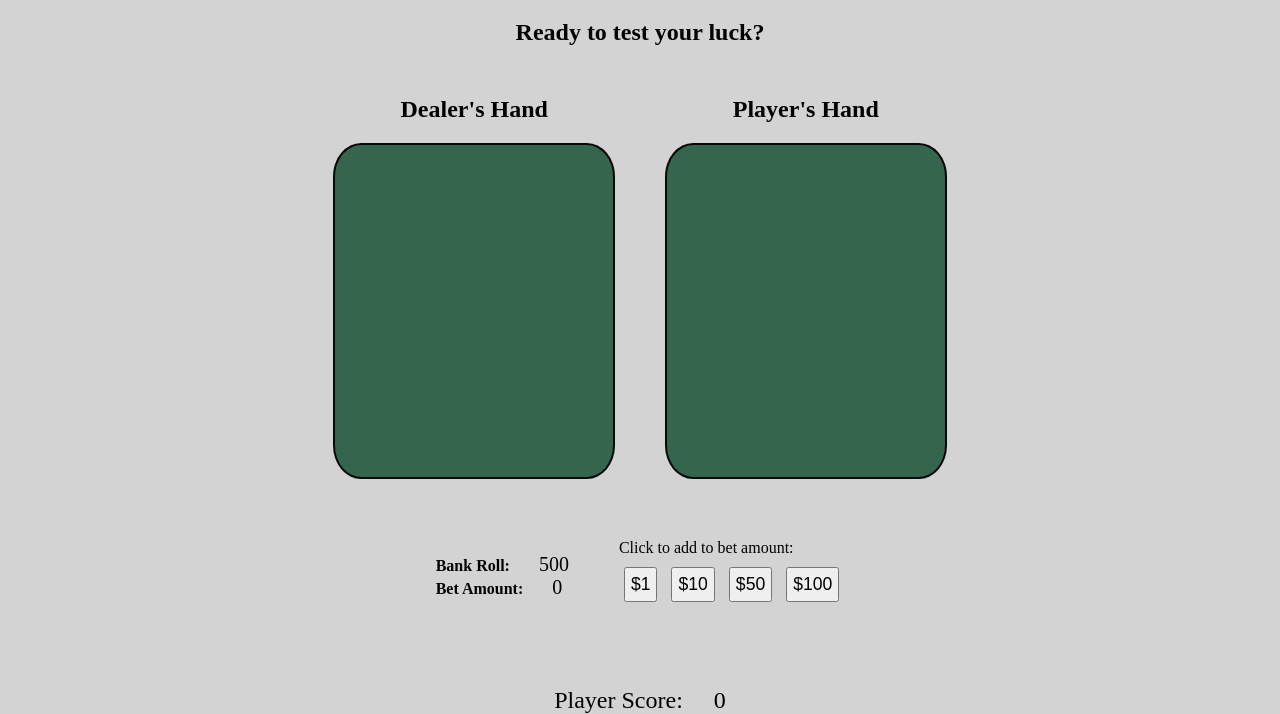
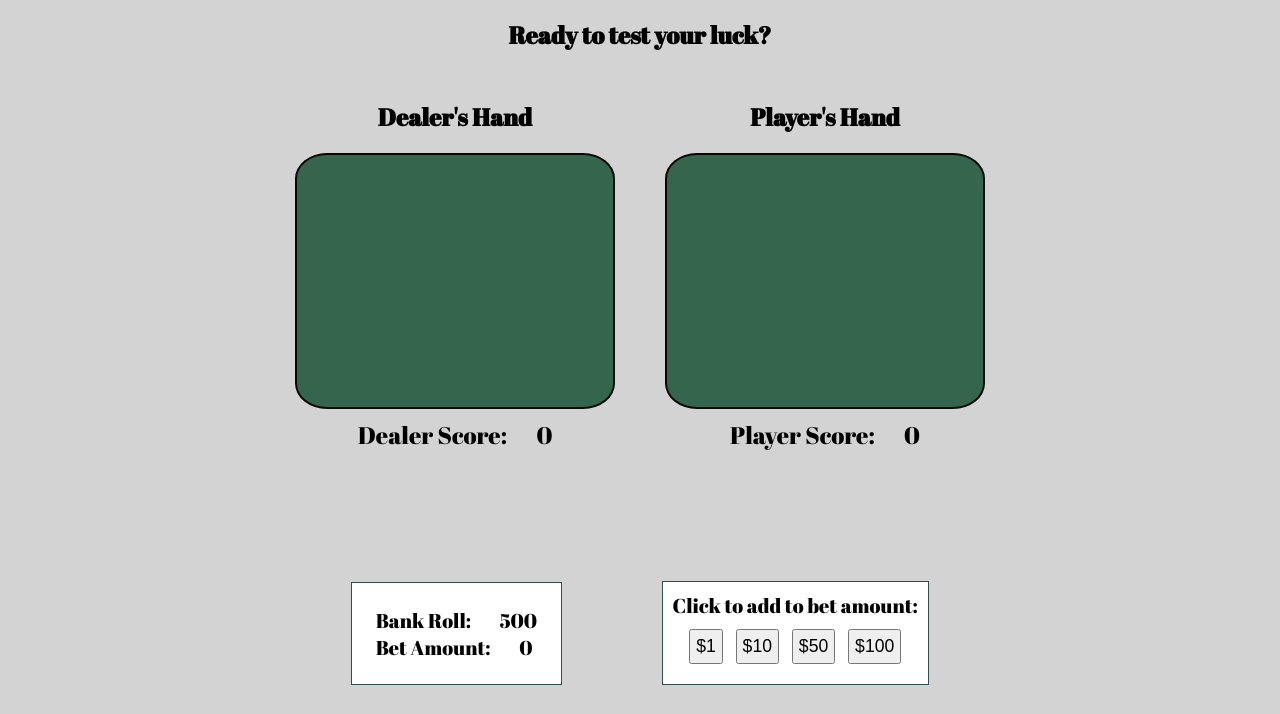
Before and after one commit to adamascencio/Blackjack, a plain HTML site: page index.html in a window 1280 px wide. Shown: the part 86-800 px from the top of the page. Drawn offline with Linux system fonts and the light colour scheme.

Commit message:
added dealer score rendering and styling updates

```diff
--- a/css/card-deck-css/css/cardstarter.css
+++ b/css/card-deck-css/css/cardstarter.css
@@ -29,7 +29,7 @@
   .card.small {
     font-size: 12px; }
   .card.large {
-    font-size: 3vmin; }
+    font-size: 2.5vmin; }
   .card.xlarge {
     font-size: 42px; }
   .card.no-border {
@@ -346,3 +346,9 @@
   .card.east.shadow,
   .card.E.shadow {
     box-shadow: -2px 2px 3px 0 rgba(41, 41, 41, 0.75); }
+
+  @media screen and (max-width: 920px) {
+    .card.large {
+      font-size: 2vmin;
+    }
+  }
--- a/css/main.css
+++ b/css/main.css
@@ -7,6 +7,7 @@ body {
   height: 100vh;
   margin: 0;
   background-color: lightgray;
+  font-family: 'Abril Fatface', cursive;
 }
 
 header {
@@ -23,6 +24,7 @@ h1 {
   margin: 0;
   color: gold;
   font-size: 3rem;
+  font-family: 'Lobster', cursive;
 }
 
 h2 {
@@ -33,6 +35,11 @@ h2 {
 span {
   padding-left: 25px;
   font-size: 1.25rem;
+}
+
+p {
+  text-align: left;
+  font-size: 1.25em;
 }
 
 main {
@@ -55,9 +62,10 @@ button {
   margin-top: 20px;
 }
 
-.flex {
-  display: flex;
-  flex-direction: column;
+.align-labels {
+  text-align: center;
+  margin-top: 10px;
+  font-size: 1.5em;
 }
 
 .container-margin {
@@ -70,14 +78,27 @@ button {
   margin-top: 35px;
 }
 
+.bet-totals, #bet-button-row {
+  border: 1px solid darkslategray;
+  padding: 10px;
+  background-color: white;
+  text-align: center;
+}
+
+.bet-totals {
+  padding: 23.5px;
+}
+
 #totals-row {
   display: flex;
-  align-items: center;
+  flex-direction: row;
+  align-items: flex-end;
   justify-content: center;
+  gap: 100px;
 }
 
 #bet-button-row {
-  margin-left: 50px;
+  margin-top: 20px;
 }
 
 #bet-button-row > button {
@@ -93,8 +114,8 @@ button {
   border: 2px solid rgb(8, 8, 8);
   border-radius: 10%;
   background-color: #35654d;
-  height: 37vh;
-  width: 22vw;
+  height: 32vh;
+  width: 25vw;
   max-width: 500px;
   margin-top: 20px;
   display: flex;
@@ -118,28 +139,30 @@ button {
   margin-top: 25px;
 }
 
-#p-score {
+#d-score, #p-score {
   font-size: 1.5rem;
 }
 
 /* Media Queries */
-@media screen and (max-width: 1580px) {
-  #dealer-hand,
-  #player-hand {
-    height: 42vh;
-    font-size: 20px;
+
+@media screen and (max-width: 1200px) {
+  #dealer-hand, #player-hand {
+    height: 35vh;
+    width: 30vw;
   }
 }
 
-@media screen and (max-width: 1200px) {
+@media screen and (max-width: 1000px) {
   #dealer-hand, #player-hand {
-    height: 38vh;
+    height: 32vh;
+    width: 33vw;
   }
 }
 
 @media screen and (max-width: 700px) {
   #dealer-hand,
   #player-hand {
-    height: 2vh;
+    height: 30vh;
+    width: 35vw;
   }
 }
--- a/index.html
+++ b/index.html
@@ -5,6 +5,9 @@
   <meta http-equiv="X-UA-Compatible" content="IE=edge">
   <meta name="viewport" content="width=device-width, initial-scale=1.0">
   <title>Blackjack</title>
+  <link rel="preconnect" href="https://fonts.googleapis.com">
+  <link rel="preconnect" href="https://fonts.gstatic.com" crossorigin>
+  <link href="https://fonts.googleapis.com/css2?family=Abril+Fatface&family=Lobster&display=swap" rel="stylesheet">
   <link rel="stylesheet" href="css/card-deck-css/css/cardstarter.css">
   <link rel="stylesheet" href="css/main.css">
   <script defer src="js/main.js"></script>
@@ -19,17 +22,26 @@
       <div id="dealer">
         <h2>Dealer's Hand</h2>
         <div id="dealer-hand"></div>
+        <p class="align-labels">Dealer Score: <span id="d-score">0</span></p>
       </div>
       <div id="player">
         <h2>Player's Hand</h2>
         <div id="player-hand"></div>
+        <p class="align-labels">Player Score: <span id="p-score">0</span></p>
       </div>
     </div>
     <div class="heading-margin">
+      <div class="container-margin" id="game-play">
+        <div id="play-button-row">
+          <button id="d-button">Deal</button>
+          <button id="h-button">Hit</button>
+          <button id="s-button">Stand</button>
+        </div>
+      </div>
       <div id="totals-row">
-        <div class="flex">
-          <p><strong>Bank Roll:</strong> <span id="b-roll">$500</span></p>
-          <p><strong>Bet Amount:</strong> <span id="bet">$0</span></p>
+        <div class="bet-totals">
+          <p>Bank Roll: <span id="b-roll">$500</span></p>
+          <p>Bet Amount: <span id="bet">$0</span></p>
         </div>
         <div id="bet-button-row">
           <p>Click to add to bet amount:</p>
@@ -40,13 +52,6 @@
         </div>
       </div>
     </div>
-    <div class="container-margin" id="game-play">
-      <div id="play-button-row">
-        <button id="d-button">Deal</button>
-        <button id="h-button">Hit</button>
-        <button id="s-button">Stand</button>
-      </div>
-      <p>Player Score: <span id="p-score">0</span></p>
   </main>
 
 </body>
--- a/js/main.js
+++ b/js/main.js
@@ -26,6 +26,7 @@ let betEl = document.getElementById('bet');
 let playBtns = document.getElementById('play-button-row');
 let betBtns = document.getElementById('bet-button-row');
 let scoreEl = document.getElementById('p-score');
+let dScoreEl = document.getElementById('d-score');
 let dealBtn = document.getElementById('d-button');
 let hitBtn = document.getElementById('h-button');
 let standBtn = document.getElementById('s-button');
@@ -58,14 +59,15 @@ function render() {
   bankRollEl.textContent = bankRoll;
   betEl.textContent = bet;
   scoreEl.textContent = pScore;
+  (gameStatus === false) ? dScoreEl.textContent = dScore : dScoreEl.textContent = 0;
   renderHands();
   renderButtons();
   renderWinner();
 }
 
 function renderHands() {
-  playerEl.innerHTML = pHand.map(cardObj => `<div class="card ${cardObj.face} large"></div>`).join('');
-  dealerEl.innerHTML = dHand.map(cardObj => `<div class="card ${cardObj.back && gameStatus ? 'back' : cardObj.face} large"></div>`).join('');
+  playerEl.innerHTML = pHand.map(cardObj => `<div style="flex-shrink:1" class="card ${cardObj.face} large"></div>`).join('');
+  dealerEl.innerHTML = dHand.map(cardObj => `<div style="flex-shrink:1" class="card ${cardObj.back && gameStatus ? 'back' : cardObj.face} large"></div>`).join('');
 }
 
 function renderButtons() {
@@ -91,8 +93,9 @@ function handleBetClick(evt) {
 }
 
 function handleDealClick() {
+  gameStatus = true;
+  pScore = dScore = 0;
   winner = null;
-  gameStatus = true;
   deck = shuffleDeck();
   dHand = [];
   pHand = [];
@@ -207,7 +210,7 @@ function payWinner() {
   } else if (winner === 'p') {
     bankRoll += bet * 2;
   }
-  bet = pScore = dScore = 0;
+  bet = 0;
   gameStatus = false;
   dHand.forEach(card => card.back = false);
 }
```
